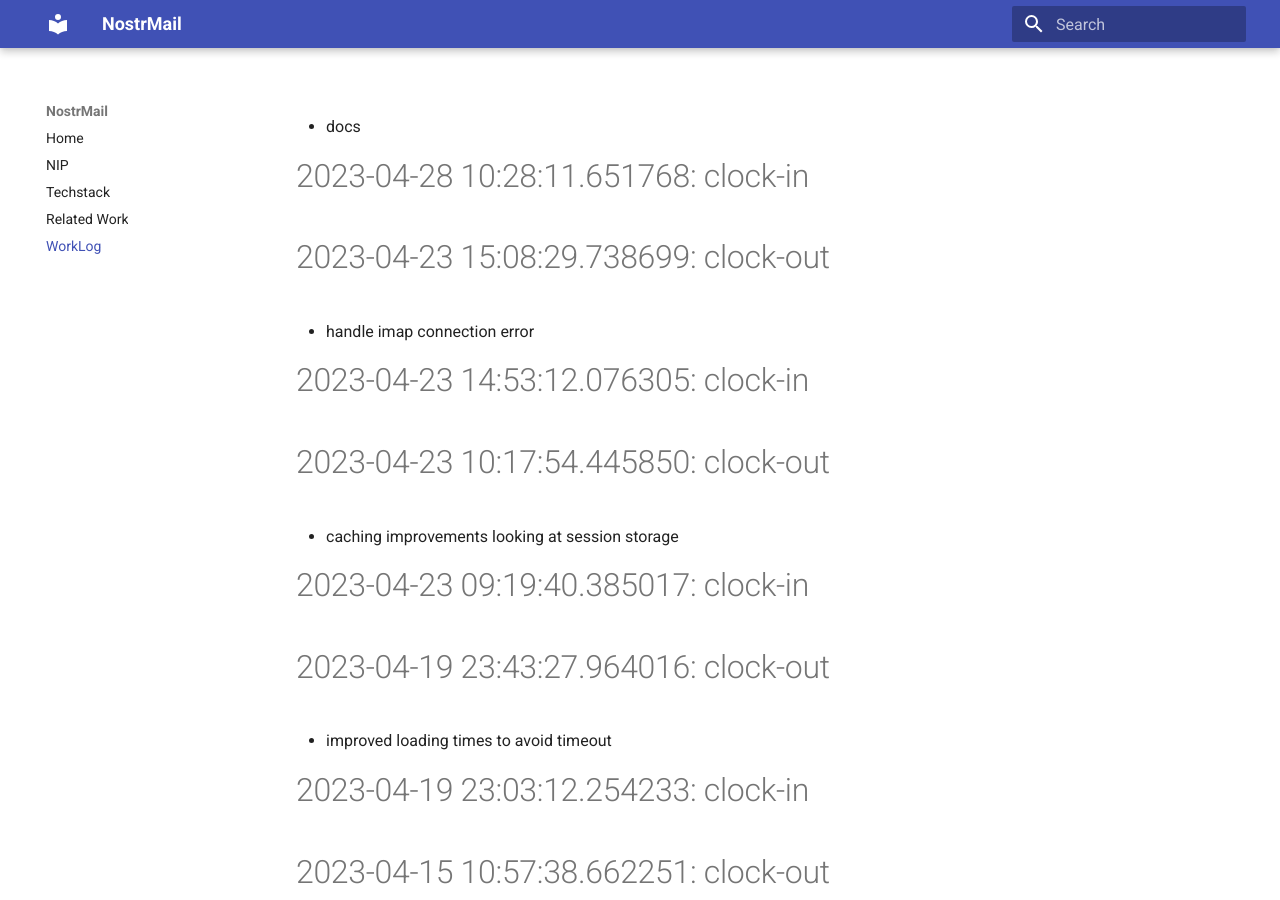
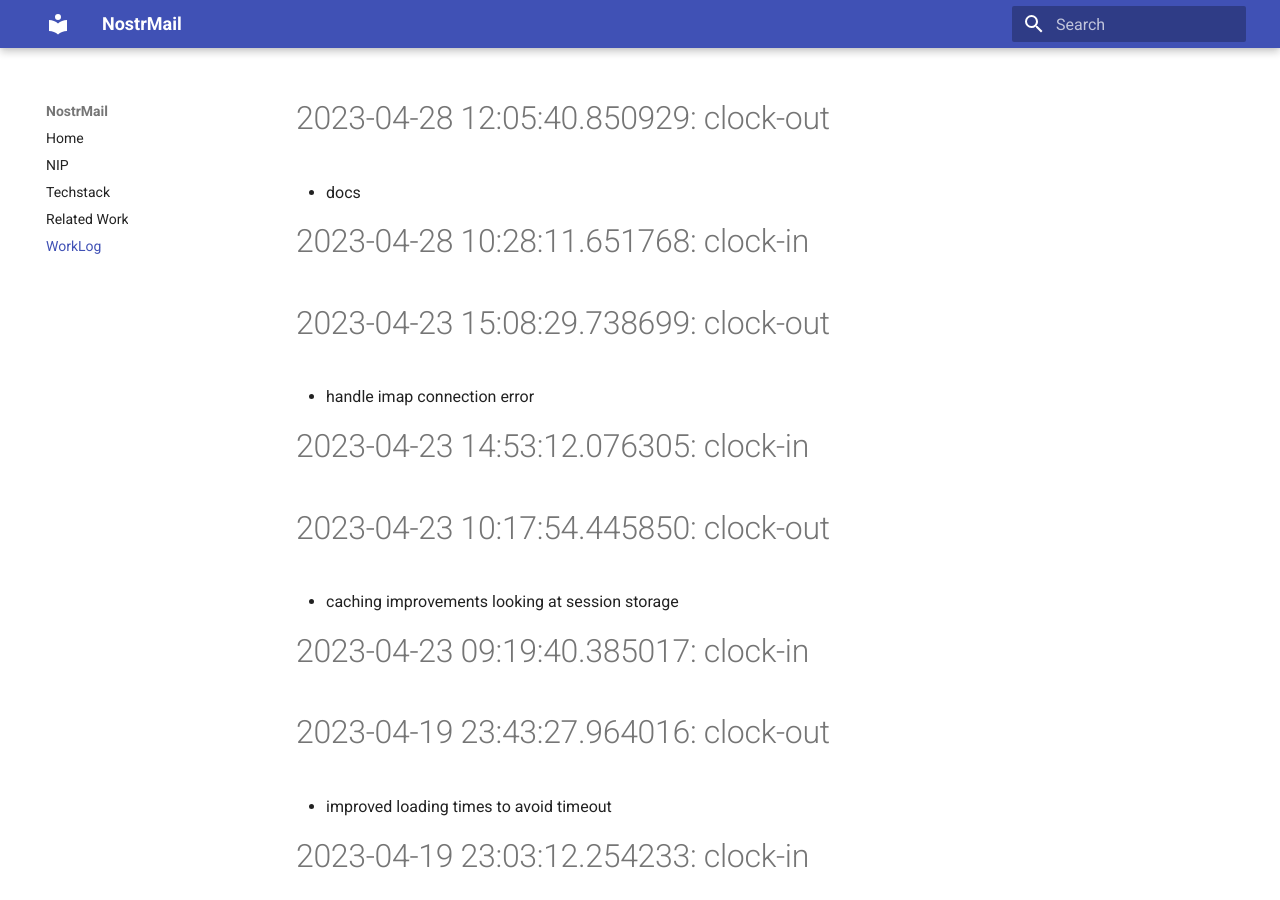
Before and after one commit to asherp/nostr-mail, an MkDocs documentation site: the page built from docs/WorkLog.md, in a window 1280 px wide and 900 px high. Built offline with MkDocs 1.6.1 and Material for MkDocs 9.7.7, drawn with Linux system fonts in a browser that asks for light colours.

Commit message:
clock-out

```diff
--- a/WorkLog.md
+++ b/WorkLog.md
@@ -1,3 +1,5 @@
+# 2023-04-28 12:05:40.850929: clock-out
+
 * docs
 
 # 2023-04-28 10:28:11.651768: clock-in
```
